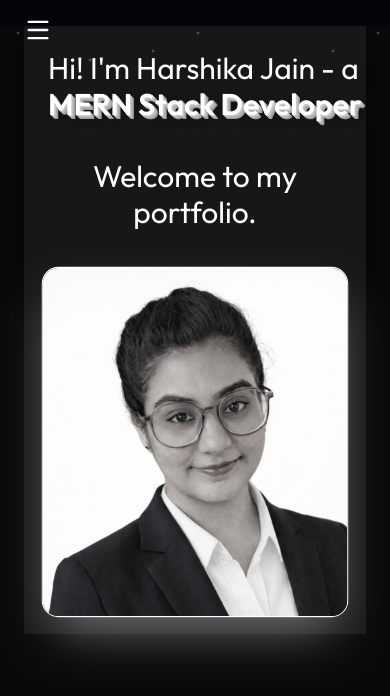
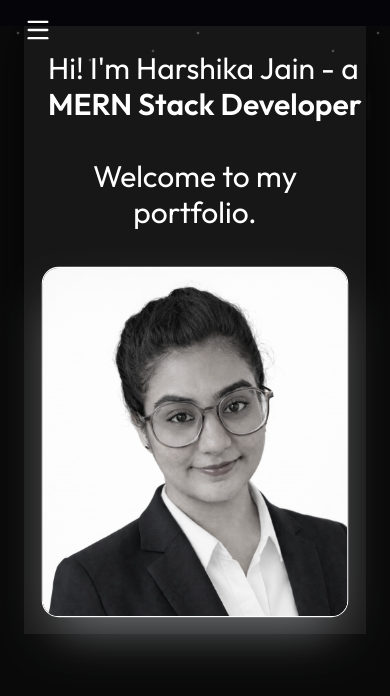
Before and after one commit to Harshikajain23/Portfolio_Harshika, a React (Vite) app in the folder vite-project/: page / in a window 390 px wide. Shown: the top 696 px of the page. Built offline with nearby package versions, Linux system fonts and the light colour scheme.

Commit message:
fix some issues

```diff
--- a/vite-project/src/Pages/Contact.jsx
+++ b/vite-project/src/Pages/Contact.jsx
@@ -106,7 +106,7 @@ useEffect(() => {
       initial="initial"
       animate="animate"
       transition={{
-            duration: isMobile ? 0.6 : 1.1,
+            duration: isMobile ? 1.1 : 1.1,
             ease: [0.77, 0, 0.175, 1],
       }}
       onClick={handleClick}
--- a/vite-project/src/Pages/Home.jsx
+++ b/vite-project/src/Pages/Home.jsx
@@ -22,6 +22,7 @@ const colors = [
   "#e11d48", // Strong Red Pink
   "#d946ef", // Neon Purple
   "#38bdf8", // Electric Blue
+
 ];
 
 const Home = () => {
@@ -104,8 +105,8 @@ const Home = () => {
           Hi! I'm Harshika Jain - a <br/>  <p
       className="text-3xl sm:text-3xl lg:text-[4rem]  font-semibold transition-colors duration-500 whitespace-nowrap"
      style={{
-    color: "white",
-    textShadow: `
+   color: isMobile ? "white" : "white",
+    textShadow: isMobile ? "none" : `
       1px 1px 0 #ccc,
       2px 2px 0 #bbb,
       3px 3px 0 #aaa,
--- a/vite-project/src/Pages/Projects.jsx
+++ b/vite-project/src/Pages/Projects.jsx
@@ -35,7 +35,7 @@ const Projects = () => {
       description:
         "Generated ATS-friendly, customizable resumes. Users can create a resume from scratch or upload an existing one. Integrated ImageKit API and Gemini API for AI-powered features. Users can delete, rename, download, and share their resumes. Requires login and signup to access features.",
       tech: "MERN stack (MongoDB, Express, React, Nodejs), Tailwind CSS, Gemini API, ImageKit",
-      live: "https://byharshikajain.in",
+      live: "https://ai-resume-builder-2-1ux9.onrender.com/",
       github: "https://github.com/Harshikajain23/ai-resume-builder.git",
       images: ["/images/ai-resume-builder-1.JPG", "/images/ai-resume-builder-2.JPG", "/images/ai-resume-builder-3.JPG","/images/ai-resume-builder-4.JPG", "/images/ai-resume-builder-5.JPG", "/images/ai-resume-builder-6.JPG", "/images/ai-resume-builder-7.JPG"]
     },
@@ -180,7 +180,7 @@ const shadowColors = [
     href={item.backend}
     target="_blank"
     rel="noopener noreferrer"
-    className="text-sm text-slate-400 hover:underline"
+    className="text-sm text-slate-400 z-40 hover:underline hover:cursor-pointer"
   >
     ⚠ Click here to wake up backend (may take a few seconds)
   </a>
```
